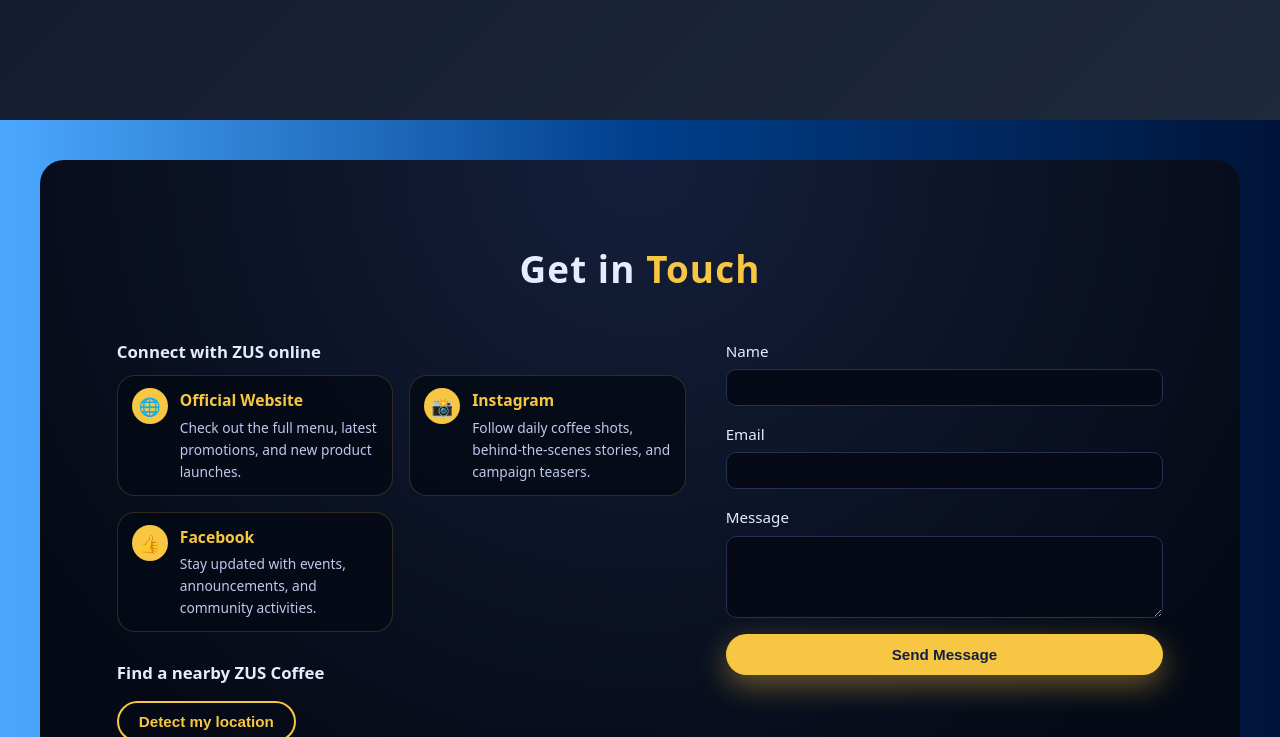
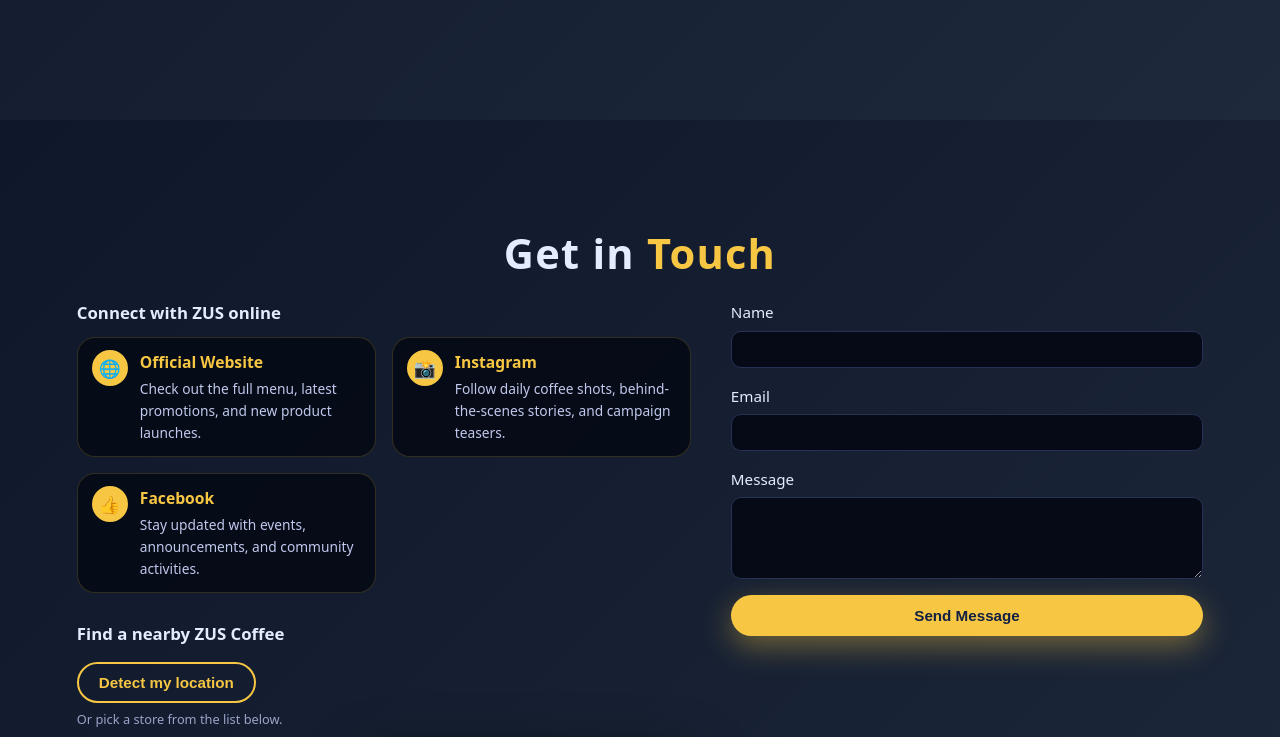
Before and after one commit to liwei-jpg/zus-projection, a plain HTML site: page index.html in a window 1280 px wide. Shown: the part 3960-4697 px from the top of the page. Drawn offline with nearby package versions, Linux system fonts and the light colour scheme; grey boxes are pictures that could not be loaded.

Commit message:
modifying 'get in touch' layout

```diff
--- a/index.html
+++ b/index.html
@@ -380,7 +380,7 @@
   </section>
 
   <!-- CONTACT -->
-  <section id="contact" class="section section--dark">
+  <section id="contact" class="contact-wrapper">
     <div class="section__header"><h2>Get in <span>Touch</span></h2></div>
 
     <div class="contact-grid">
--- a/styles.css
+++ b/styles.css
@@ -770,12 +770,33 @@
 /* ========================= */
 /* Contact section extras    */
 /* ========================= */
+.contact-wrapper {
+  padding: 100px 6vw 120px;  /* 和 .model-3d-wrapper 一样的上下间距 */
+  background: linear-gradient(135deg, #0f172a 0%, #1e293b 100%);
+}
+
+/* 让标题居中，风格跟上面统一 */
+.contact-wrapper .section__header {
+  text-align: center;
+  margin-bottom: 14px;
+}
+
+.contact-wrapper .section__header h2 {
+  font-size: 2.6rem;
+  font-weight: 900;
+  color: #e5ecff;
+}
+
+.contact-wrapper .section__header h2 span {
+  color: #f7c744;
+}
 
 .contact-grid {
   display: grid;
   grid-template-columns: minmax(0, 1.3fr) minmax(0, 1fr);
   gap: 40px;
   align-items: flex-start;
+  background: transparent;
 }
 
 .contact-left,
```
